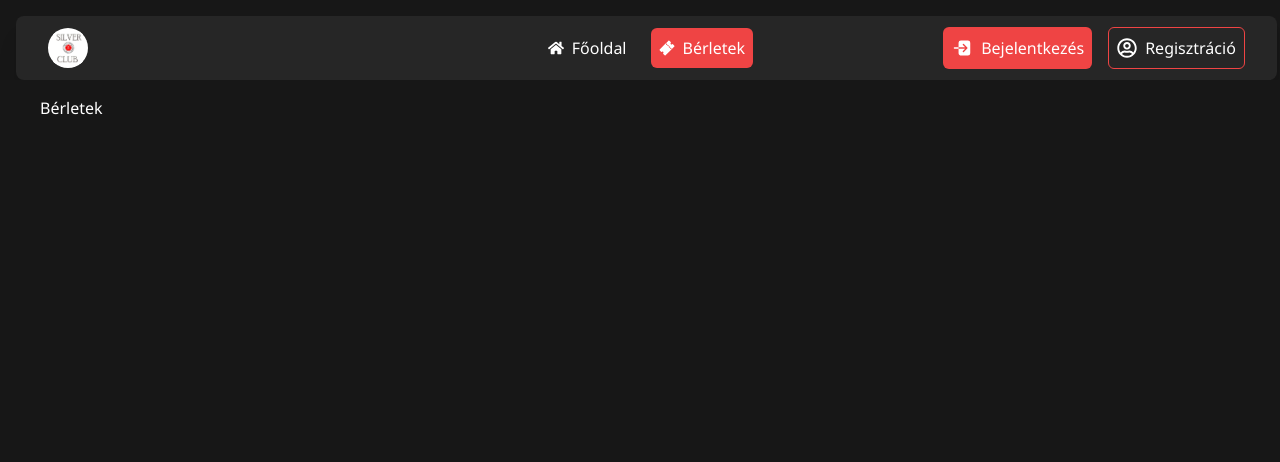
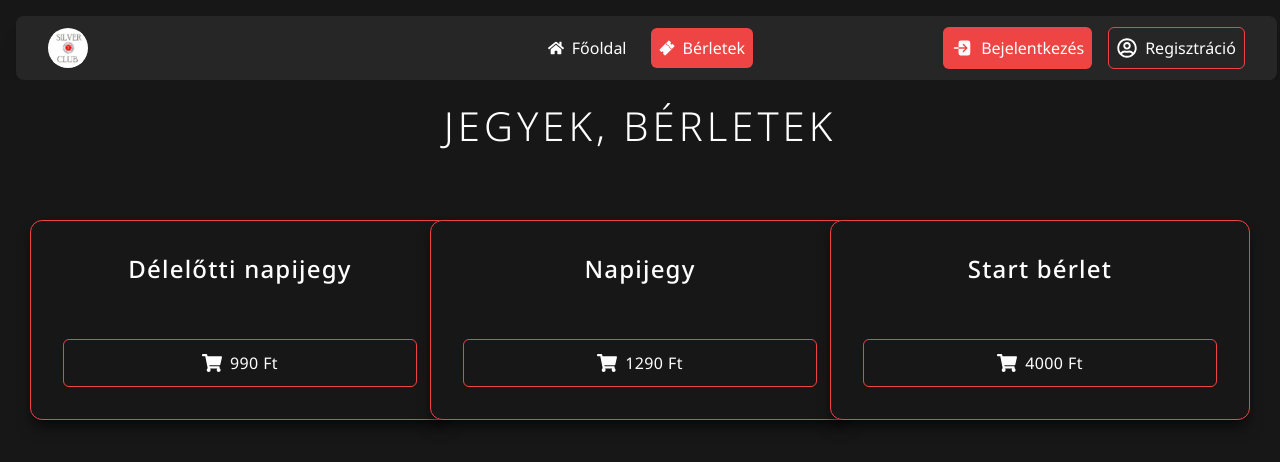
Before and after one commit to MilWaxQ/edzoterem, a Next.js app: page /berletek in a window 1280 px wide. Shown: the top 462 px of the page. Built offline with nearby package versions, Linux system fonts and the light colour scheme.

Commit message:
Tickets update

```diff
--- a/app/berletek/page.tsx
+++ b/app/berletek/page.tsx
@@ -1,8 +1,10 @@
 "use client";
 
 import NavBar from '@/components/navbar'
+import TicketCard from '@/components/ticketcard';
 import { motion } from 'framer-motion'
 import React from 'react'
+import { FaShoppingCart } from 'react-icons/fa';
 
 const Page = () => {
   return (
@@ -13,8 +15,13 @@ const Page = () => {
       variants={{
         visible: { opacity: 1 },
         hidden: { opacity: 0 }
-      }} className='min-h-screen bg-neutral-900 p-4 px-10 text-white flex flex-col items-start justify-start'>
-      <p>Bérletek</p>
+      }} className='min-h-screen bg-neutral-900 p-4 px-10 text-white flex flex-col items-start justify-start gap-16'>
+      <p className="text-[40px] uppercase tracking-widest font-light mx-auto">Jegyek, bérletek</p>
+      <div className='w-full min-h-[200px] h-auto grid grid-flow-row grid-cols-3 place-items-center gap-y-16 mb-8'>
+        <TicketCard title='Délelőtti napijegy' price={990} />
+        <TicketCard title='Napijegy' price={1290} />
+        <TicketCard title='Start bérlet' price={4000} />
+      </div>
     </motion.div>
   )
 }
--- /dev/null
+++ b/components/ticketcard.tsx
@@ -0,0 +1,18 @@
+import React from 'react'
+import { FaShoppingCart } from 'react-icons/fa'
+
+interface TicketCardProps {
+  title: string
+  price: number
+}
+
+const TicketCard: React.FC<TicketCardProps> = ({title, price}) => {
+  return (
+    <div className='w-[420px] h-[200px] bg-neutral-900 border border-red-500 rounded-xl shadow-lg hover:shadow-2xl hover:shadow-black/80 shadow-black/50 flex flex-col items-center justify-between p-8 hover:scale-[1.01] transition'>
+      <p className='tracking-wider text-2xl font-medium'>{title}</p>
+      <div className='w-full h-12 bg-transparent border border-red-500 hover:bg-red-500 rounded-md cursor-pointer flex flex-row items-center justify-center gap-2 tracking-wide transition-colors'><FaShoppingCart size={20}/>{price} Ft</div>
+    </div>
+  )
+}
+
+export default TicketCard
```
Also changed, not shown: components/newscardlarge.tsx (+2 -2 lines).
